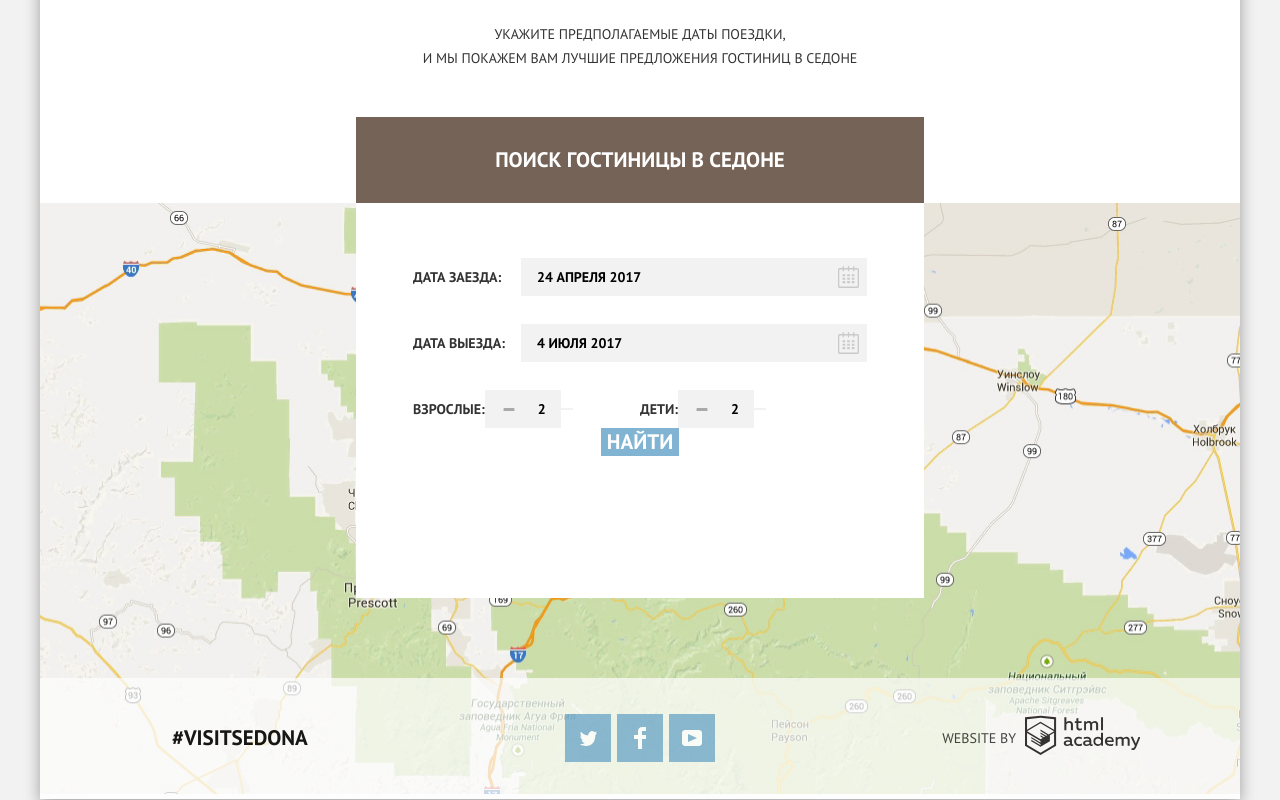
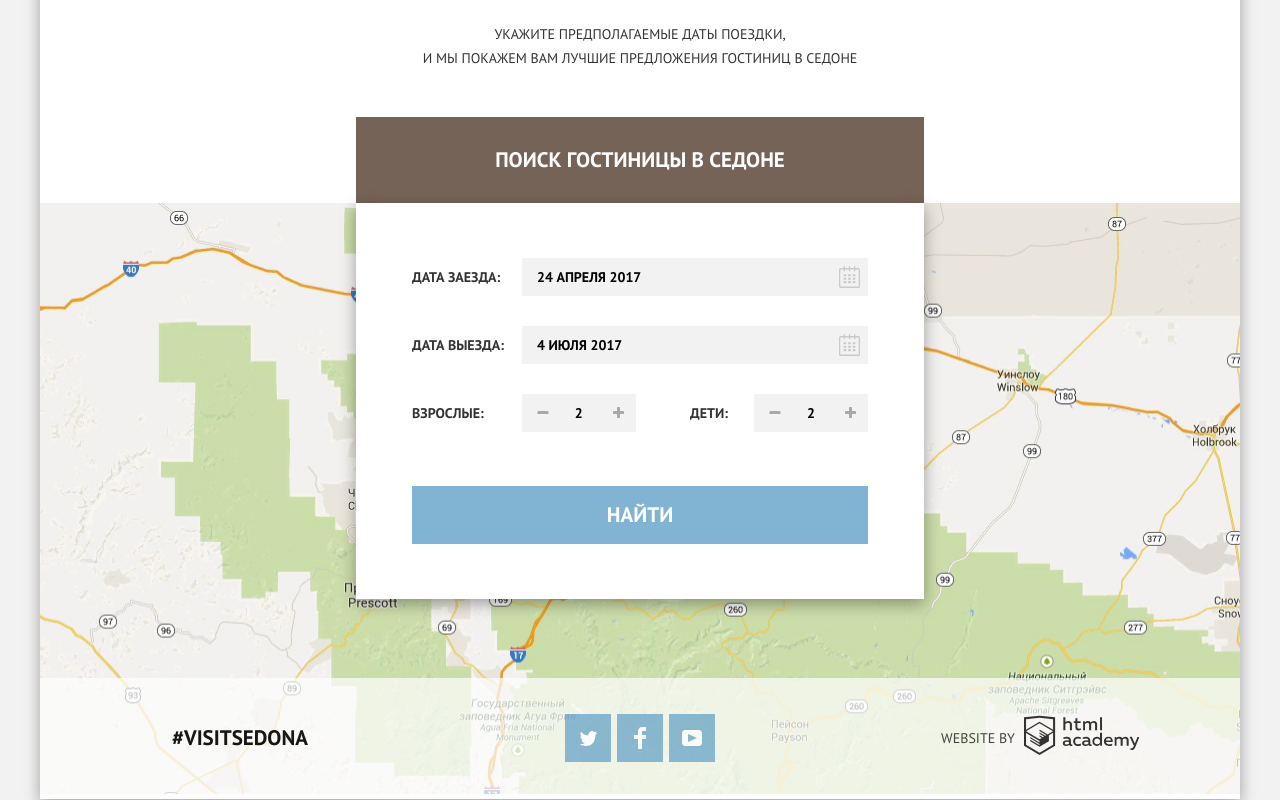
Before and after one commit to Daelamar/504425-sedona, a plain HTML site: page index.html in a window 1280 px wide. Shown: the part 1965-2765 px from the top of the page. Drawn offline with Linux system fonts and the light colour scheme.

Commit message:
Доделал первую страницу

```diff
--- a/css/style.css
+++ b/css/style.css
@@ -229,7 +229,7 @@ a {
 
 .advice_list li {
   width: calc(100% / 3);
-  padding: 135px 58px 67px;
+  padding: 135px 57px 67px;
   position: relative;
   text-align: center;
 }
@@ -318,13 +318,14 @@ a {
 }
 
 .search-hotels_form-box {
-  padding: 55px 57px;
+  padding: 55px 56px;
   position: absolute;
   box-sizing: border-box;
   right: 316px;
   width: 568px;
-  min-height: 395px;
+
   background-color: #ffffff;
+  box-shadow: 0 5px 15px rgba(0, 0, 0, 0.35);
 }
 
 .search-hotels p {
@@ -339,7 +340,7 @@ a {
 }
 
 .search-hotels_field {
-  margin-bottom: 28px;
+  margin-bottom: 30px;
   position: relative;
 }
 
@@ -362,7 +363,7 @@ a {
 }
 
 .search-hotels input {
-  padding: 10px 30px 10px 14px;
+  padding: 10px 30px 10px 13px;
   width: 346px;
   height: 38px;
   box-sizing: border-box;
@@ -376,18 +377,6 @@ a {
   padding: 10px 5px;
   width: 38px;
   text-align: center;
-
-}
-
-.adults,
-.children {
-  display: flex;
-  align-items: center;
-  width: 50%;
-}
-
-.search-hotels input::placeholder {
-  color: #000000;
 }
 
 .search-hotels input:hover {
@@ -416,8 +405,10 @@ a {
   outline: none;
 }
 
-.search-hotels .calendar:hover svg {
+.search-hotels .calendar:hover svg,
+.search-hotels .calendar:focus svg {
   fill: #000000;
+
 }
 
 .search-hotels .calendar:focus {
@@ -427,13 +418,70 @@ a {
 .search-hotels .calendar:active svg {
   fill: #81b3d2;
 }
-.plus{
+
+.adults,
+.children {
+  display: flex;
+  align-items: center;
+  width: 50%;
+}
+
+.adults {
+  justify-content: flex-start;
+}
+
+.children {
+  justify-content: flex-end;
+}
+
+.adults .minus {
+  margin-left: 38px;
+}
+
+.children .minus {
+  margin-left: 26px;
+}
+
+.plus,
+.minus {
   width: 38px;
   height: 38px;
+}
+
+.plus {
   background-image: url('../img/icons/css_sprites.png');
-  background-position: 6px 6px;
+  background-position: 3px 106px;
 }
+
+.minus {
+  background-image: url('../img/icons/css_sprites.png');
+  background-position: 3px 5px;
+}
+
+.minus:hover {
+  background-position: 3px -49px;
+  outline: none;
+}
+
+.minus:active {
+  background-position: 3px -22px;
+  outline: none;
+}
+
+.plus:hover {
+  background-position: 3px 36px;
+  outline: none;
+}
+
+.plus:active {
+  background-position: 3px 71px;
+  outline: none;
+}
+
 .search-hotels_find {
+  margin-top: 54px;
+  width: 100%;
+  height: 58px;
   font-size: 21px;
   line-height: 26px;
   background-color: #81b3d2;
@@ -454,7 +502,7 @@ a {
 }
 
 .main-footer {
-  padding: 36px 100px 36px 132px;
+  padding: 36px 0;
   display: flex;
   justify-content: flex-start;
   align-items: center;
@@ -464,8 +512,9 @@ a {
 }
 
 .visit-sedona {
-  display: block;
   width: calc(100% / 3);
+  display: flex;
+  justify-content: center;
   font-size: 21px;
   line-height: 26px;
   font-weight: 700;
@@ -473,12 +522,12 @@ a {
 }
 
 .main-footer ul {
+  padding: 0;
   list-style: none;
 }
 
 .main-footer_social-list {
   margin: 0;
-  padding: 0 31px 0 0;
   display: flex;
   width: calc(100% / 3);
   justify-content: center;
@@ -495,9 +544,8 @@ a {
 
 .design {
   display: flex;
-  justify-content: flex-end;
+  justify-content: center;
   width: calc(100% / 3);
-  text-align: right;
   align-items: center;
 }
 
--- a/index.html
+++ b/index.html
@@ -55,7 +55,7 @@
           </li>
           <li class="advice_list_food">
             <h4 class="advice_list_title">Еда</h4>
-            <p>Всегда заказывайте фирменный бургер, Вы не разочаруетесь!</p>
+            <p>Всегда заказывайте фирменный&nbspбургер, Вы не разочаруетесь!</p>
           </li>
           <li class="advice_list_souvenir">
             <h4 class="advice_list_title">Сувениры</h4>
@@ -97,7 +97,7 @@
         <form method="post" action="https://echo.htmlacademy.ru/">
           <div class="search-hotels_field">
             <label for="search-arrival">Дата заезда:</label>
-            <input type="text" name="search-arrival" id="search-arrival" placeholder="24 Апреля 2017">
+            <input type="text" name="search-arrival" id="search-arrival" value="24 Апреля 2017">
             <button type="button" class="btn calendar" aria-label="Выбор даты заезда">
               <svg xmlns="http://www.w3.org/2000/svg" width="21" height="22" fill="#cacaca">
                 <path
@@ -109,7 +109,7 @@
           </div>
           <div class="search-hotels_field">
             <label for="search-departure">Дата выезда:</label>
-            <input type="text" name="search-departure" id="search-departure" placeholder="4 июля 2017">
+            <input type="text" name="search-departure" id="search-departure" value="4 июля 2017">
             <button type="button" class="btn calendar" aria-label="Выбор даты выезда">
               <svg xmlns="http://www.w3.org/2000/svg" width="21" height="22" fill="#cacaca">
                 <path
@@ -122,15 +122,15 @@
           <div class="search-hotels_people">
             <div class="adults">
               <label for="search-adults">Взрослые:</label>
-              <button type="button" class="plus btn" aria-label="Увеличить колличество взрослых"></button>
-              <input type="text" name="search-adults" id="search-adults" placeholder="2">
-              <button type="button" class="minus btn" aria-label="Уменьшить колличество взрослых"></button>
+              <button type="button" class="minus btn" aria-label="Увеличить колличество взрослых"></button>
+              <input type="text" name="search-adults" id="search-adults" value="2">
+              <button type="button" class="plus btn" aria-label="Уменьшить колличество взрослых"></button>
             </div>
             <div class="children">
               <label for="search-children">Дети:</label>
-              <button type="button" class="plus btn" aria-label="Увеличить колличество детей"></button>
-              <input type="text" name="search-children" id="search-children" placeholder="2">
-              <button type="button" class="minus btn" aria-label="Уменьшить колличество детей"></button>
+              <button type="button" class="minus btn" aria-label="Увеличить колличество детей"></button>
+              <input type="text" name="search-children" id="search-children" value="2">
+              <button type="button" class="plus btn" aria-label="Уменьшить колличество детей"></button>
             </div>
           </div>
           <button type="submit" class="btn search-hotels_find">Найти</button>
@@ -142,7 +142,7 @@
     </div>
   </main>
   <footer class="main-footer">
-    <span class="visit-sedona">#visitsedona</span>
+    <div class="visit-sedona">#visitsedona</div>
     <ul class="main-footer_social-list">
       <li>
         <a href="#" class="social-button">
@@ -161,7 +161,7 @@
           <span class="visually-hidden">facebook</span>
         </a>
       </li>
-      <li >
+      <li>
         <a href="#" class="social-button">
           <svg xmlns="http://www.w3.org/2000/svg" width="20" height="16" fill="#ffffff">
             <path
```
Also changed, not shown: hotels.html (+1 -1 lines).
